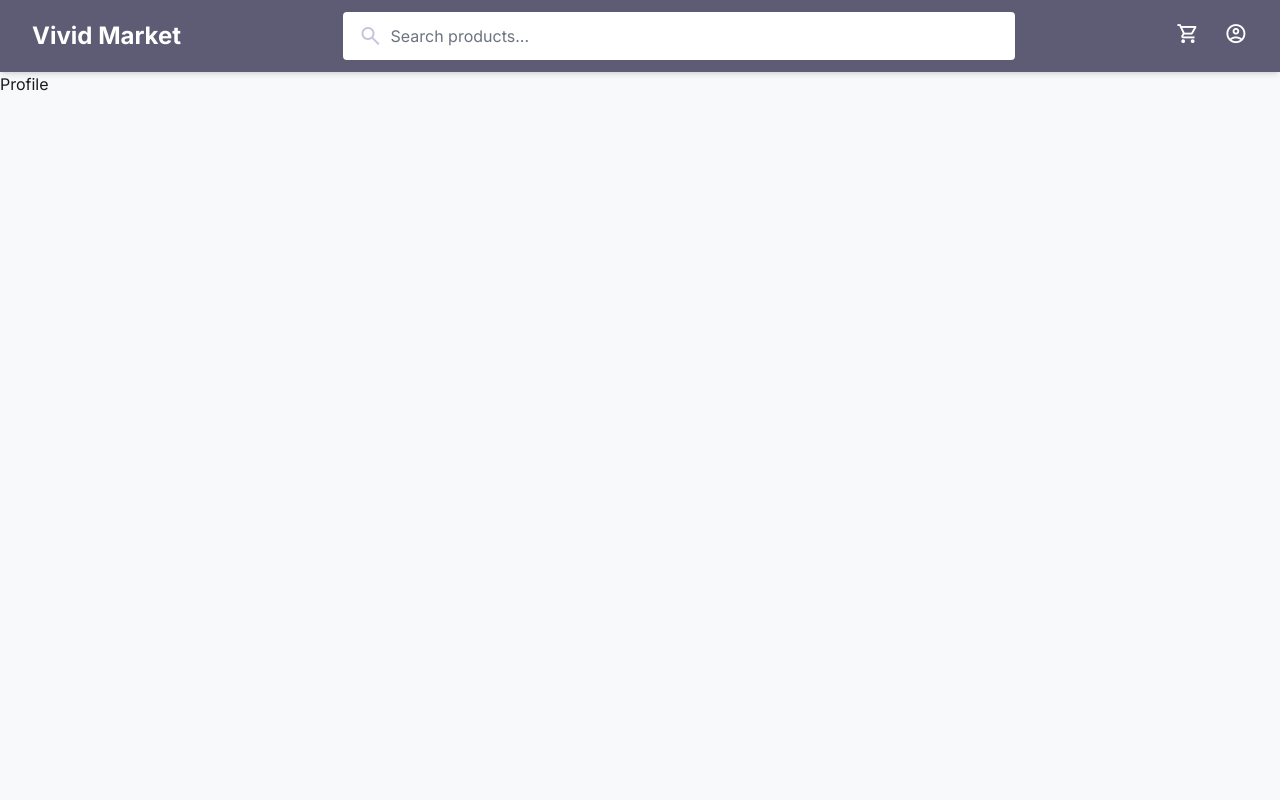
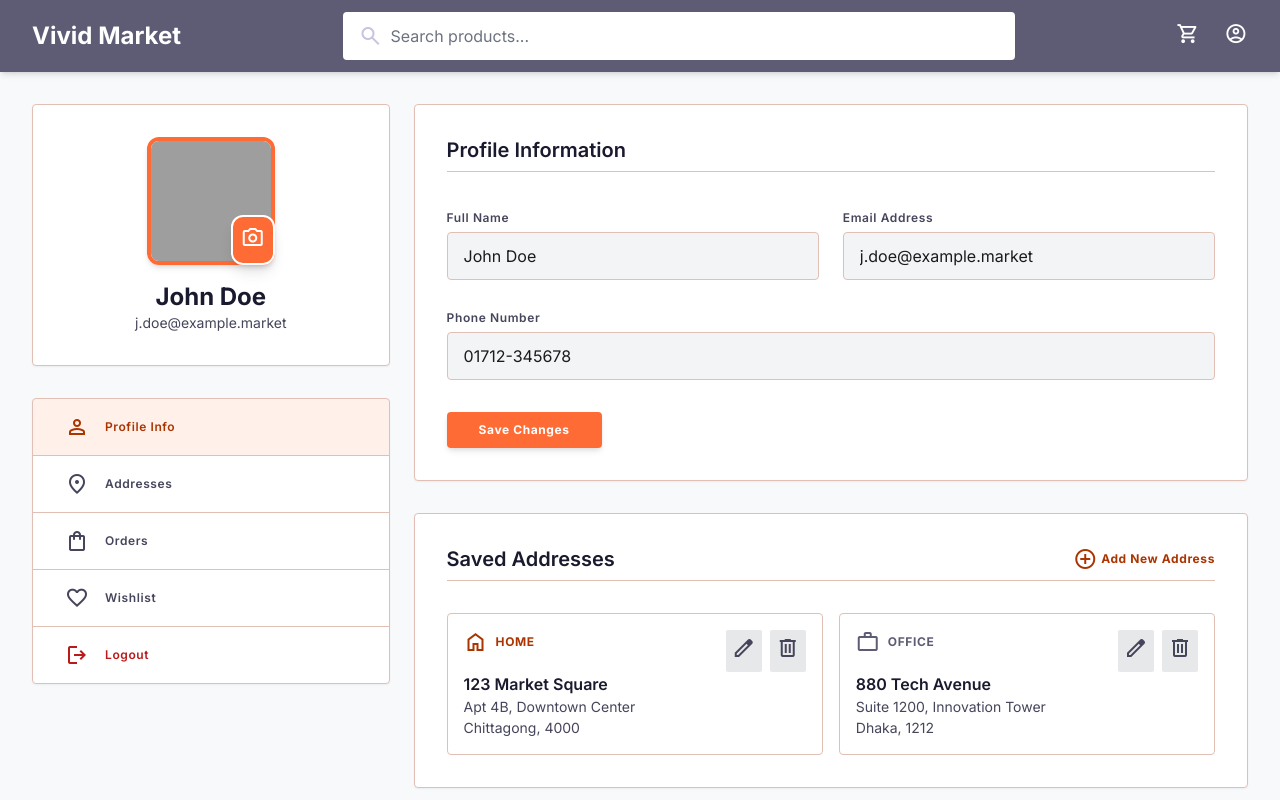
Before and after one commit to maimuna03134/vivid-market, a Next.js app in the folder frontend/: page /profile in a window 1280 px wide. Shown: the top 800 px of the page. Built offline with nearby package versions, Linux system fonts and the light colour scheme; grey boxes are pictures that could not be loaded.

Commit message:
feat: replace profile page

```diff
--- a/frontend/app/(customer)/profile/page.jsx
+++ b/frontend/app/(customer)/profile/page.jsx
@@ -1,3 +1,7 @@
+import ProfileView from "@/components/customer/ProfileView";
+
+export const metadata = { title: "My Profile | Vivid Market" };
+
 export default function ProfilePage() {
-  return <div>Profile</div>;
+  return <ProfileView />;
 }
```
